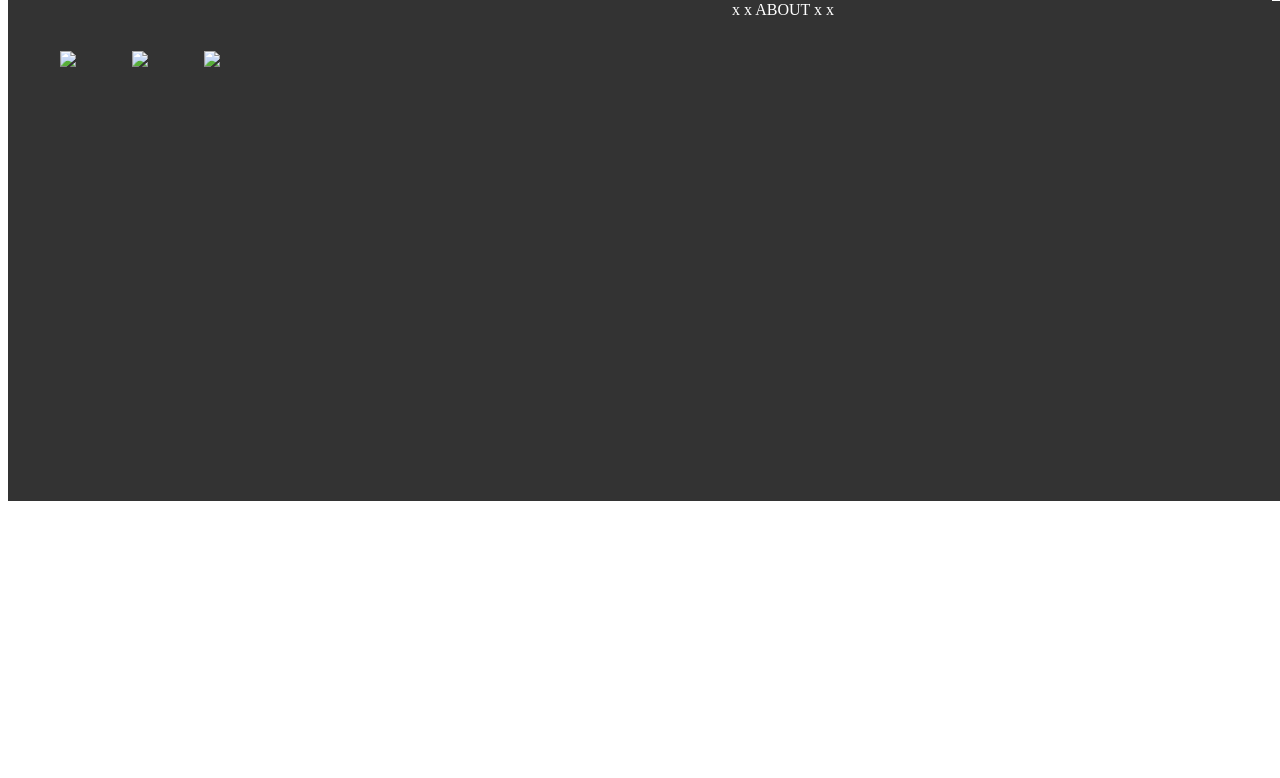
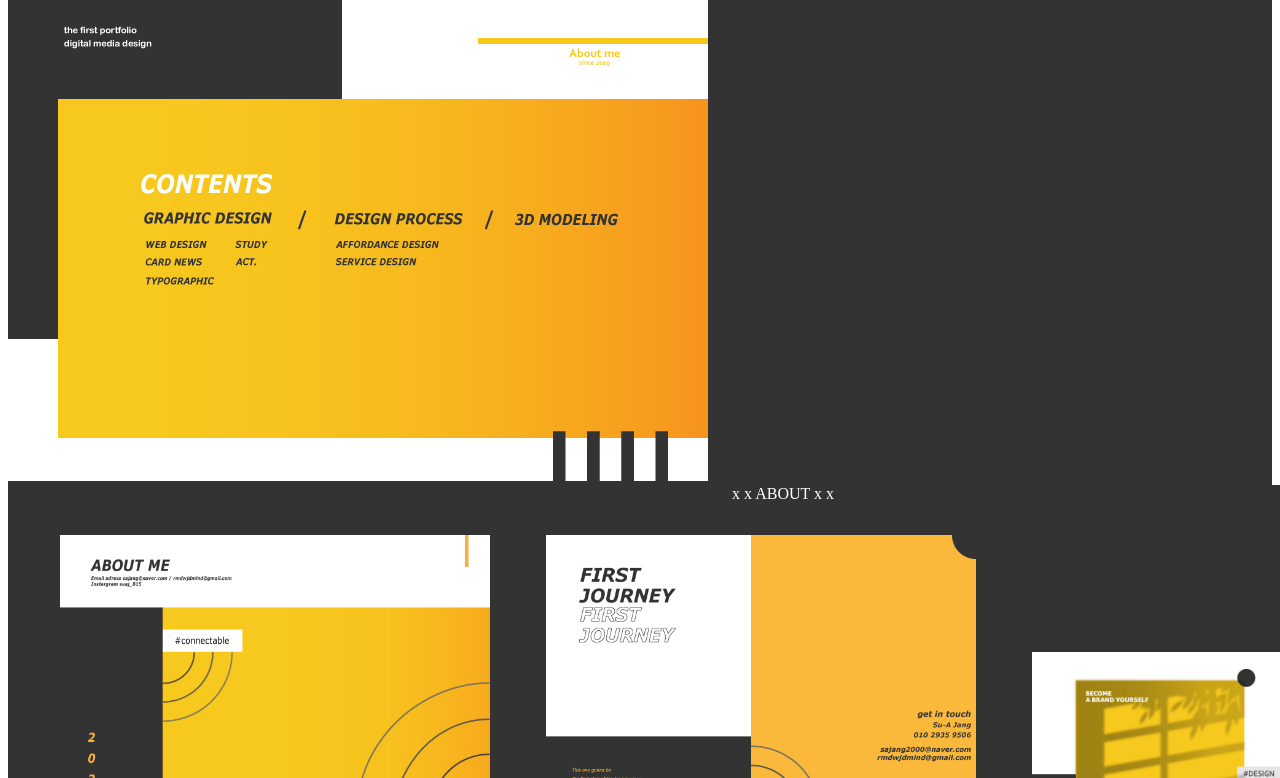
Before and after one commit to saa00123/sua, a plain HTML site: page index.html in a window 1280 px wide. Shown: the part 77-855 px from the top of the page. Before the commit the page ends 800 px from the top, so only its background shows below. Drawn offline with Linux system fonts and the light colour scheme.

Commit message:
fourth version

```diff
--- a/index.html
+++ b/index.html
@@ -57,14 +57,14 @@ h1, p {
       opacity: 0.5;
    }
 
-   #caption {
+#caption {
     height: 50px;
     width: 1550px;
    background-color: #333;
    color: white;
    text-align: center;
 
-   }
+}
 
 
 </style>
@@ -81,16 +81,16 @@ h1, p {
   </nav>
 </header>
 <div class="main-img">
-  <img class="main" src="img/최종.jpg">
+  <img class="main" src="최종.jpg">
    </div>
 <div id="caption">
    x x ABOUT x x
    </div>
 
    <div class="about">
-   <img src="img/ABOUT1-2.jpg" height="250" width="350">
-   <img src="img/ABOUT2.jpg" height="250" width="350">
-   <img src="img/ABOUT3.jpg" height="250" width="350">
+   <img src="ABOUT1-2.jpg" height="250" width="350">
+   <img src="ABOUT2.jpg" height="250" width="350">
+   <img src="ABOUT3.jpg" height="250" width="350">
    </div>
 
 
```
Also changed, not shown: ABOUT1-2.jpg (added), ABOUT2.jpg (added), ABOUT3.jpg (added), 최종.jpg (added).
